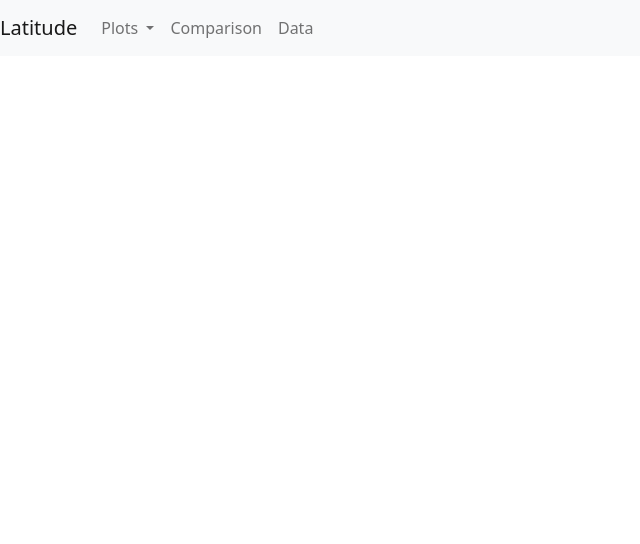
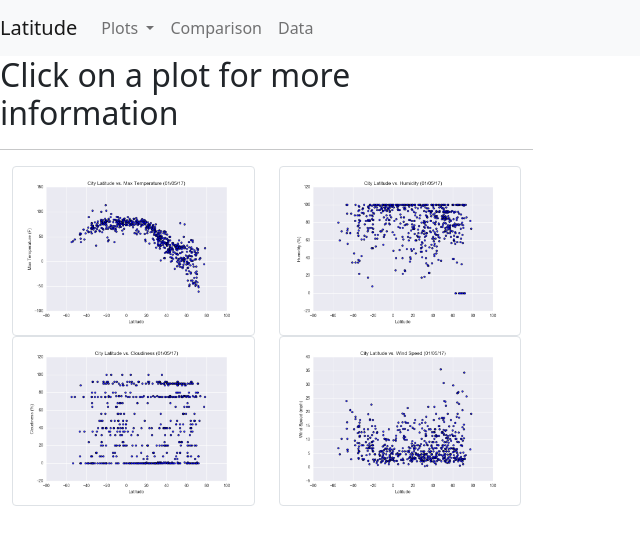
Before and after one commit to PatriceW2/web-design-challenge, a plain HTML site: page comparison.html in a window 1280 px wide. Shown: the whole page, without its empty margins (0-640 px from the left). Drawn offline with nearby package versions, Linux system fonts and the light colour scheme.

Commit message:
comparisons page

```diff
--- a/comparison.html
+++ b/comparison.html
@@ -46,6 +46,40 @@
 
 
 
+      <div class = "col-md-5 col-sm-12">
+        <div class = "visualiztion-content">
+          <h2 class = "visualization-header">Click on a plot for more information</h2>
+          <hr>
+          <div class = "container">
+            <div class="row">
+              <div class="col-6">
+                <a href = "temp.html">
+                    <img src = "Resources/assets/images/Fig1.png" class = "img-thumbnail">
+                </a>
+              </div>
+              <div class="col-6">
+                <a href = "humidity.html">
+                    <img src = "Resources/assets/images/Fig2.png" class = "img-thumbnail">
+                </a>
+              </div>
+              <div class="col-6">
+                <a href = "cloudiness.html">
+                  <img src = "Resources/assets/images/Fig3.png" class = "img-thumbnail">
+                </a>
+              </div>
+              <div class = "col-6">
+                <a href = "wind.html">
+                  <img src = "Resources/assets/images/Fig4.png" class = "img-thumbnail">
+                </a>
+              </div>
+            </div>
+          </div>
+        </div>
+      </div>
+
+
+
+
 
 
       <script src="https://code.jquery.com/jquery-3.3.1.slim.min.js" integrity="sha384-q8i/X+965DzO0rT7abK41JStQIAqVgRVzpbzo5smXKp4YfRvH+8abtTE1Pi6jizo" crossorigin="anonymous"></script>
```
